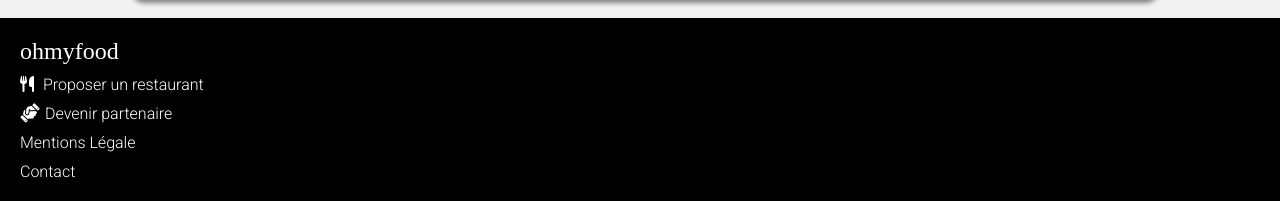
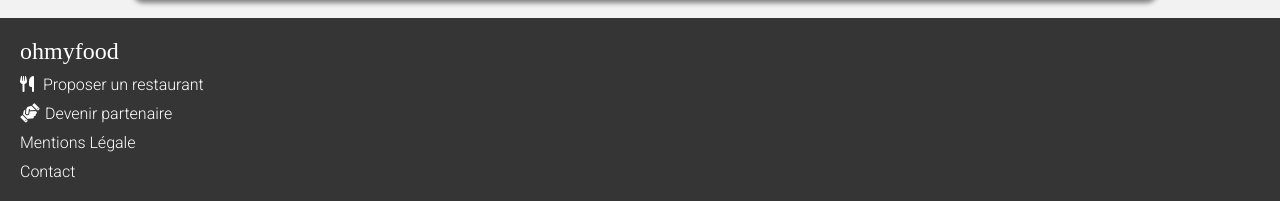
Before and after one commit to jeanlouisdossantos/Jeanlouisdossantos_3_22122020, a website: page index.html in a window 1280 px wide. Shown: the part 1959-2160 px from the top of the page. Drawn offline with Linux system fonts and the light colour scheme; a web font is replaced by a local one.

Commit message:
Changement couleur footer

```diff
--- a/sass/Layout/_footer.scss
+++ b/sass/Layout/_footer.scss
@@ -1,5 +1,5 @@
 footer {
-  background-color: black;
+  background-color: $color-background-footer;
   color: $color-white;
   padding: 20px;
 }
--- a/sass/Utils/_variables.scss
+++ b/sass/Utils/_variables.scss
@@ -3,3 +3,4 @@
 $color-third : #99E2D0;
 $color-background : lightgrey;
 $color-white: white;
+$color-background-footer:#353535;
```
Also changed, not shown: public/css/style.css, 1 other file.
